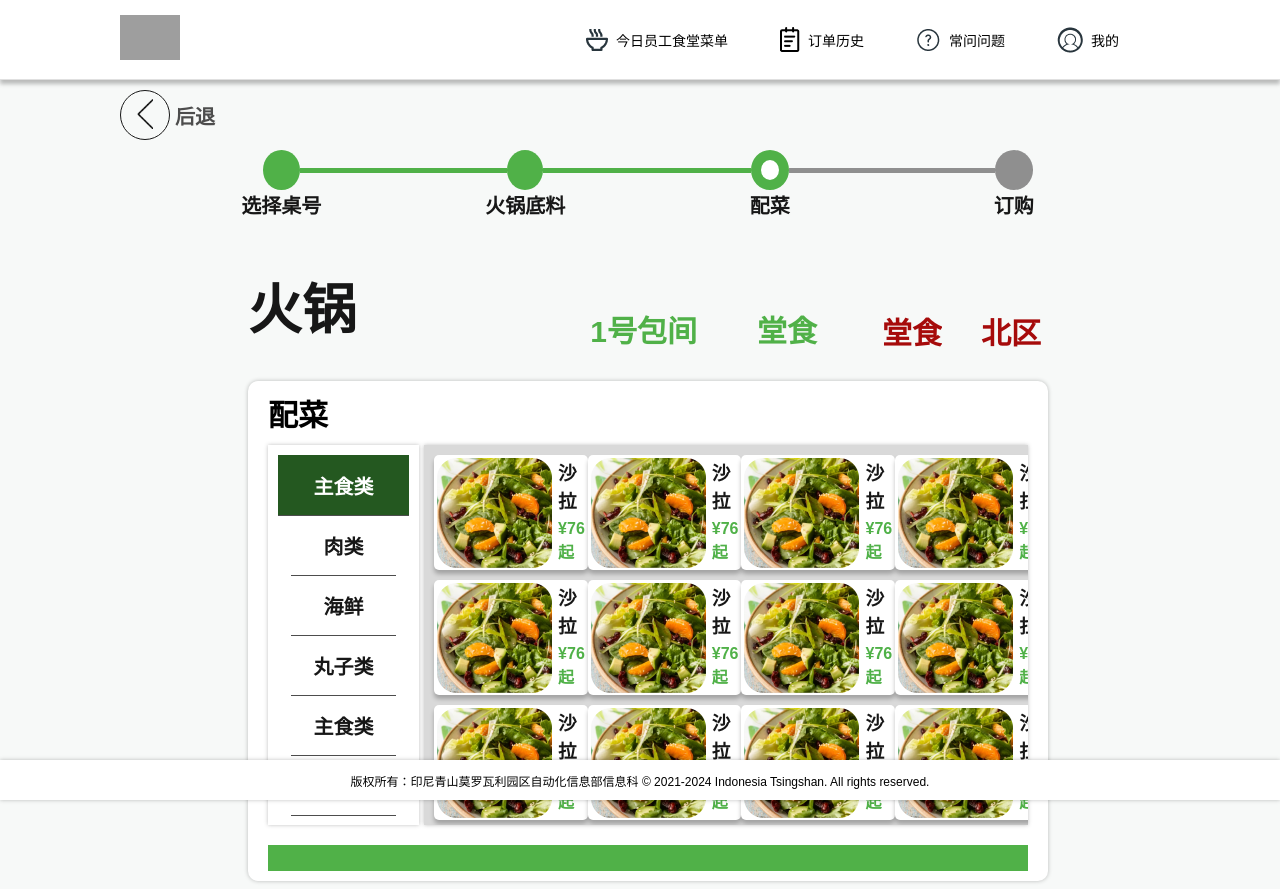
After one commit to dzakw/dzakw.github.io, a PHP site: the page made by html/order system/filling.html in a window 1280 px wide. The commit adds this page. Run offline with PHP 8.4, Linux system fonts and the light colour scheme; some libraries are stand-ins or nearby versions; grey boxes are pictures that could not be loaded.

Commit message:
filling selection progress

```diff
--- a/css/hotpot.css
+++ b/css/hotpot.css
@@ -293,3 +293,162 @@ body, html {
     background-color: #50B148;
     color: white;
 }
+
+.filling-container {
+    display: flex;
+    flex-direction: column;
+    width: 100%;
+    height: 500px;
+    background-color: white;
+    box-shadow: 0px 0px 4px 0px rgba(0, 0, 0, 0.25);
+    border-radius: 10px;
+    padding: 10px 20px 10px 20px; /* top right bottom left */
+}
+
+.filling-container h2 {
+    font-size: 30px;
+    margin-top: 0;
+    margin-bottom: 10px;
+}
+
+.filling-box {
+    display: flex;
+    flex-direction: row;
+    width: 100%;
+    height: fit-content;
+    margin-bottom: 20px;
+}
+
+.filling-category {
+    width: 20%;
+    height: 100%;
+    margin-right: 5px;
+    display: flex;
+    flex-direction: column;
+    justify-content: space-between;
+    padding: 10px;
+    background-color: white;
+    box-shadow: 0px 0px 4px 0px rgba(0, 0, 0, 0.25);
+}
+
+.filling-item-container {
+    width: 80%;
+    height: 380px;
+    display: flex;
+    flex-direction: column;
+    padding: 10px;
+    background-color: #D9D9D9;
+    box-shadow: 0px 0px 4px 0px rgba(0, 0, 0, 0.25);
+    overflow-y: scroll;
+}
+
+.filling-item-row {
+    display: flex;
+    flex-direction: row;
+    justify-content: space-between;
+    margin-bottom: 10px;
+}
+
+.tabs {
+    display: flex;
+    flex-direction: column;
+    justify-content: space-between;
+    align-items: center;
+}
+
+.tab-button {
+    display: flex;
+    justify-content: center;
+    align-items: center;
+    font-size: 20px;
+    height: 60px;
+    width: 80%;
+    box-shadow: 0 1px 0 0 #4D4D4D;
+    cursor: pointer;
+    color:#171717;
+    font-weight: bold;
+    text-decoration: none;
+}
+
+.tab-button:hover {
+    background-color: #245820;
+    width: 100%;
+    color: white;
+}
+
+.active {
+    background-color: #245820;
+    width: 100%;
+    color: white;
+}
+
+.items {
+    width: 200px;
+    height: 115px;
+    background-color: white;
+    box-shadow: 0px 4px 4px 0px rgba(0, 0, 0, 0.25);
+    border-radius: 5px;
+    padding-left: 3px;
+    display: flex;
+    flex-direction: row;
+    cursor: pointer;
+}
+
+.items:hover .items-right button {
+    background-color: #245820;
+    color: white;
+}
+
+.items-left {
+    display: flex;
+    align-items: center;
+}
+
+.items-right {
+    margin-left: 6px;
+    margin-right: 3px;
+    width: 90%;
+}
+
+.items-right button {
+    width: 100%;
+    border: 1px solid #50B148;
+    background-color: transparent;
+    border-radius: 4px;
+    font-size: 12px;
+    color: #245820;
+    font-weight: bold;
+}
+
+.items-price {
+    color: #171717;
+    padding-top: 5px;
+    line-height: 1.5;
+    margin-bottom:30px;
+}
+
+.items-price h3,
+.items-price p {
+    margin: 0;
+}
+
+.items-price p {
+    font-weight: bold;
+    color: #50B148;
+}
+
+.items img {
+    width: 115px;
+    height: 110px;
+}
+
+.btn-payment {
+    width: 100%;
+    height: 60px;
+    background-color: #50B148;
+    color: white;
+    font-size: 20px;
+    font-weight: bold;
+    border: none;
+    cursor: pointer;
+}
--- /dev/null
+++ b/html/order system/filling.html
@@ -0,0 +1,364 @@
+<!DOCTYPE html>
+<html lang="en">
+<head>
+    <meta charset="UTF-8">
+    <meta name="viewport" content="width=device-width, initial-scale=1.0">
+    <link rel="stylesheet" href="../../css/reusable.css"> <!-- reusable style-->
+    <link rel="stylesheet" href="../../css/hotpot.css">
+    <script src="https://kit.fontawesome.com/5fde2fdc76.js" crossorigin="anonymous"></script>
+    <title>Select Fillings</title>
+</head>
+
+<body>
+<div class="navbar-container">
+    <div class="navbar">
+        <div>
+            <img src="../../media/eternal tsingshan.png" width="60px" height="auto" alt="logo">
+        </div>
+        <div class="navbar-right">
+            <button>
+                <img src="../../media/order/icon/menu.png" alt="Today's Menu">今日员工食堂菜单</button>
+            <button>
+                <img src="../../media/order/icon/history.png" alt="History">订单历史</button>
+            <button>
+                <img src="../../media/order/icon/faq.png" alt="FAQ">常问问题</button>
+            <button>
+                <img src="../../media/order/icon/user.png" alt="Profile">我的
+            </button>
+        </div>
+    </div>
+</div>
+
+<div class="back-container" onclick="window.history.back();">
+    <button class="btn-back">
+        <img src="../../media/order/icon/back.png" alt="Back"> <!-- back icon -->
+    </button>
+    <p>后退</p>
+</div>
+
+<div class="progress-bar">
+    <div class="progress-bar-container">
+        <div class="progress-bar-inner">
+            <div class="progress-bar-circle completed" onclick="window.location.href='hotpot.html'">
+                <p>选择桌号</p>
+            </div>
+            <div class="progress-bar-line-done"></div>
+        </div>
+        <div class="progress-bar-inner">
+            <div class="progress-bar-circle completed" onclick="window.location.href='hotpot.html'">
+                <p>火锅底料</p>
+            </div>
+            <div class="progress-bar-line-done"></div>
+        </div>
+        <div class="progress-bar-inner">
+            <div class="progress-bar-circle ongoing">
+                <p>配菜</p>
+            </div>
+            <div class="progress-bar-line"></div>
+        </div>
+        <div class="progress-bar-circle">
+            <p>订购</p>
+        </div>
+    </div>
+</div>
+
+<div class="hotpot-header">
+    <h1>火锅</h1>
+    <div class="header-right">
+        <h3>1号包间</h3>
+        <h3>堂食</h3>
+        <div class="opt">
+            <select>
+                <option value="dine">堂食</option>
+                <option value="takeaway">打包</option>
+            </select>
+        </div>
+        <div class="opt">
+            <select>
+                <option value="North Area">北区</option>
+                <option value="South Area">南区</option>
+                <option value="Huaxin">华新</option>
+                <option value="VIP餐厅">VIP餐厅</option>
+            </select>
+        </div>
+    </div>
+</div>
+
+<div class="filling-container">
+    <h2>配菜</h2>
+    <div class="filling-box">
+        <div class="filling-category">
+            <div class="filling-category-item">
+                <div class="tabs">
+                    <a href="#section1" class="tab-button active">主食类</a>
+                    <a href="#section2" class="tab-button">肉类</a>
+                    <a href="#section3" class="tab-button">海鲜</a>
+                    <a href="#section4" class="tab-button">丸子类</a>
+                    <a href="#section5" class="tab-button">主食类</a>
+                    <a href="#section6" class="tab-button">饮料</a>
+                </div>
+            </div>
+        </div>
+        <div id="section1" class="filling-item-container">
+            <div class="filling-item-row">
+                <div class="items">
+                    <div class="items-left">
+                        <img src="../../media/order/menu/allmenu1.png" alt="Image 1">
+                    </div>
+                    <div class="items-right">
+                        <div class="items-price">
+                            <h3>沙拉</h3>
+                            <p>¥76起</p>
+                        </div>
+                        <button>增项目</button>
+                    </div>
+                </div>
+                <div class="items">
+                    <div class="items-left">
+                        <img src="../../media/order/menu/allmenu1.png" alt="Image 1">
+                    </div>
+                    <div class="items-right">
+                        <div class="items-price">
+                            <h3>沙拉</h3>
+                            <p>¥76起</p>
+                        </div>
+                        <button>增项目</button>
+                    </div>
+                </div>
+                <div class="items">
+                    <div class="items-left">
+                        <img src="../../media/order/menu/allmenu1.png" alt="Image 1">
+                    </div>
+                    <div class="items-right">
+                        <div class="items-price">
+                            <h3>沙拉</h3>
+                            <p>¥76起</p>
+                        </div>
+                        <button>增项目</button>
+                    </div>
+                </div>
+                <div class="items">
+                    <div class="items-left">
+                        <img src="../../media/order/menu/allmenu1.png" alt="Image 1">
+                    </div>
+                    <div class="items-right">
+                        <div class="items-price">
+                            <h3>沙拉</h3>
+                            <p>¥76起</p>
+                        </div>
+                        <button>增项目</button>
+                    </div>
+                </div>
+                <div class="items">
+                    <div class="items-left">
+                        <img src="../../media/order/menu/allmenu1.png" alt="Image 1">
+                    </div>
+                    <div class="items-right">
+                        <div class="items-price">
+                            <h3>沙拉</h3>
+                            <p>¥76起</p>
+                        </div>
+                        <button>增项目</button>
+                    </div>
+                </div>
+            </div>
+            <div class="filling-item-row">
+                <div class="items">
+                    <div class="items-left">
+                        <img src="../../media/order/menu/allmenu1.png" alt="Image 1">
+                    </div>
+                    <div class="items-right">
+                        <div class="items-price">
+                            <h3>沙拉</h3>
+                            <p>¥76起</p>
+                        </div>
+                        <button>增项目</button>
+                    </div>
+                </div>
+                <div class="items">
+                    <div class="items-left">
+                        <img src="../../media/order/menu/allmenu1.png" alt="Image 1">
+                    </div>
+                    <div class="items-right">
+                        <div class="items-price">
+                            <h3>沙拉</h3>
+                            <p>¥76起</p>
+                        </div>
+                        <button>增项目</button>
+                    </div>
+                </div>
+                <div class="items">
+                    <div class="items-left">
+                        <img src="../../media/order/menu/allmenu1.png" alt="Image 1">
+                    </div>
+                    <div class="items-right">
+                        <div class="items-price">
+                            <h3>沙拉</h3>
+                            <p>¥76起</p>
+                        </div>
+                        <button>增项目</button>
+                    </div>
+                </div>
+                <div class="items">
+                    <div class="items-left">
+                        <img src="../../media/order/menu/allmenu1.png" alt="Image 1">
+                    </div>
+                    <div class="items-right">
+                        <div class="items-price">
+                            <h3>沙拉</h3>
+                            <p>¥76起</p>
+                        </div>
+                        <button>增项目</button>
+                    </div>
+                </div>
+                <div class="items">
+                    <div class="items-left">
+                        <img src="../../media/order/menu/allmenu1.png" alt="Image 1">
+                    </div>
+                    <div class="items-right">
+                        <div class="items-price">
+                            <h3>沙拉</h3>
+                            <p>¥76起</p>
+                        </div>
+                        <button>增项目</button>
+                    </div>
+                </div>
+            </div>
+            <div class="filling-item-row">
+                <div class="items">
+                    <div class="items-left">
+                        <img src="../../media/order/menu/allmenu1.png" alt="Image 1">
+                    </div>
+                    <div class="items-right">
+                        <div class="items-price">
+                            <h3>沙拉</h3>
+                            <p>¥76起</p>
+                        </div>
+                        <button>增项目</button>
+                    </div>
+                </div>
+                <div class="items">
+                    <div class="items-left">
+                        <img src="../../media/order/menu/allmenu1.png" alt="Image 1">
+                    </div>
+                    <div class="items-right">
+                        <div class="items-price">
+                            <h3>沙拉</h3>
+                            <p>¥76起</p>
+                        </div>
+                        <button>增项目</button>
+                    </div>
+                </div>
+                <div class="items">
+                    <div class="items-left">
+                        <img src="../../media/order/menu/allmenu1.png" alt="Image 1">
+                    </div>
+                    <div class="items-right">
+                        <div class="items-price">
+                            <h3>沙拉</h3>
+                            <p>¥76起</p>
+                        </div>
+                        <button>增项目</button>
+                    </div>
+                </div>
+                <div class="items">
+                    <div class="items-left">
+                        <img src="../../media/order/menu/allmenu1.png" alt="Image 1">
+                    </div>
+                    <div class="items-right">
+                        <div class="items-price">
+                            <h3>沙拉</h3>
+                            <p>¥76起</p>
+                        </div>
+                        <button>增项目</button>
+                    </div>
+                </div>
+                <div class="items">
+                    <div class="items-left">
+                        <img src="../../media/order/menu/allmenu1.png" alt="Image 1">
+                    </div>
+                    <div class="items-right">
+                        <div class="items-price">
+                            <h3>沙拉</h3>
+                            <p>¥76起</p>
+                        </div>
+                        <button>增项目</button>
+                    </div>
+                </div>
+            </div>
+            <div class="filling-item-row">
+                <div class="items">
+                    <div class="items-left">
+                        <img src="../../media/order/menu/allmenu1.png" alt="Image 1">
+                    </div>
+                    <div class="items-right">
+                        <div class="items-price">
+                            <h3>沙拉</h3>
+                            <p>¥76起</p>
+                        </div>
+                        <button>增项目</button>
+                    </div>
+                </div>
+                <div class="items">
+                    <div class="items-left">
+                        <img src="../../media/order/menu/allmenu1.png" alt="Image 1">
+                    </div>
+                    <div class="items-right">
+                        <div class="items-price">
+                            <h3>沙拉</h3>
+                            <p>¥76起</p>
+                        </div>
+                        <button>增项目</button>
+                    </div>
+                </div>
+                <div class="items">
+                    <div class="items-left">
+                        <img src="../../media/order/menu/allmenu1.png" alt="Image 1">
+                    </div>
+                    <div class="items-right">
+                        <div class="items-price">
+                            <h3>沙拉</h3>
+                            <p>¥76起</p>
+                        </div>
+                        <button>增项目</button>
+                    </div>
+                </div>
+                <div class="items">
+                    <div class="items-left">
+                        <img src="../../media/order/menu/allmenu1.png" alt="Image 1">
+                    </div>
+                    <div class="items-right">
+                        <div class="items-price">
+                            <h3>沙拉</h3>
+                            <p>¥76起</p>
+                        </div>
+                        <button>增项目</button>
+                    </div>
+                </div>
+                <div class="items">
+                    <div class="items-left">
+                        <img src="../../media/order/menu/allmenu1.png" alt="Image 1">
+                    </div>
+                    <div class="items-right">
+                        <div class="items-price">
+                            <h3>沙拉</h3>
+                            <p>¥76起</p>
+                        </div>
+                        <button>增项目</button>
+                    </div>
+                </div>
+            </div>
+        </div>
+    </div>
+    <div class="btn-payment">
+
+    </div>
+</div>
+
+<div class="footer">
+    <p>版权所有：印尼青山莫罗瓦利园区自动化信息部信息科 © 2021-2024 Indonesia Tsingshan. All rights reserved.</p>
+</div>
+
+<script src="../../js/filling.js"></script>
+</body>
+</html>
--- a/html/order system/home.html
+++ b/html/order system/home.html
@@ -67,7 +67,7 @@
                     </button>
                 </div>
                 <div class="btn-type">
-                    <button>
+                    <button onclick="window.location.href='hotpot.html'">
                         小炒/火锅包间
                         <img src="../../media/order/icon/grill.png" alt="grill">
                     </button>
--- a/index.html
+++ b/index.html
@@ -4219,6 +4219,8 @@ document.getElementById("result").innerHTML = localStorage.lastname;</code></div
                 <li><a href="html/order system/foodcourt.html" target="_blank">Food Court 美食城</a></li>
                 <li><a href="html/order system/place-order.html" target="_blank">Order Page 订单页面</a></li>
                 <li><a href="html/order system/receipt.html" target="_blank">Receipt 收据</a></li>
+                <li><a href="html/order system/hotpot.html" target="_blank">Hotpot 火锅</a></li>
+                <li><a href="html/order system/filling.html" target="_blank">Select Filling 填料</a></li>
             </ul>
         </div>
 </body>
```
Also changed, not shown: html/order system/hotpot.html (+6 -6 lines), js/filling.js (added, +13 -0 lines).
